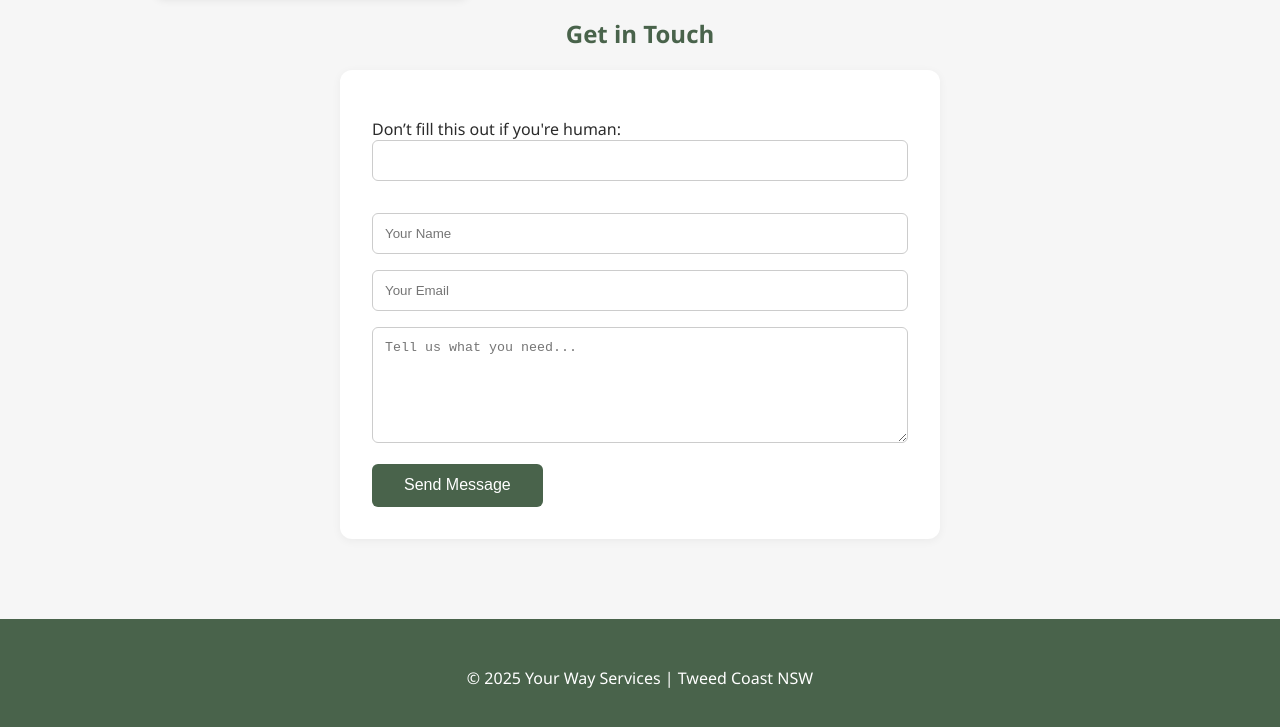
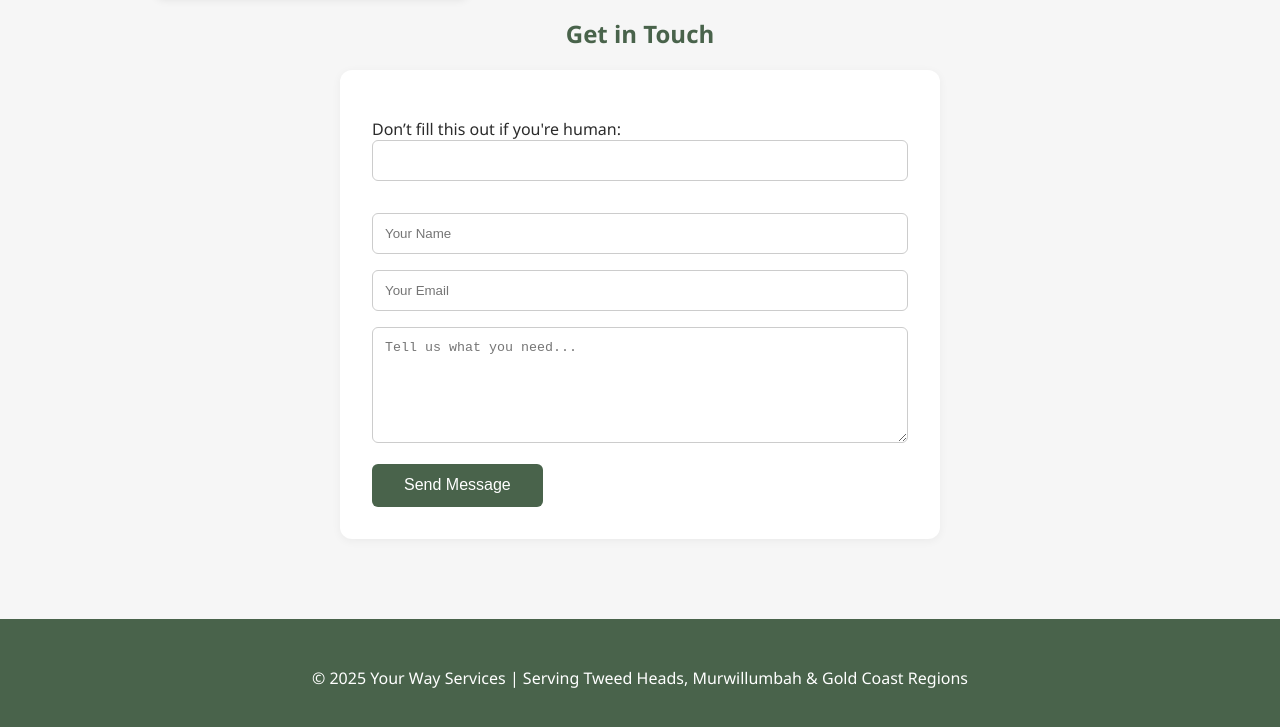
Before and after one commit to LukeCarter558/yourway-website, a plain HTML site: page index.html in a window 1280 px wide. Shown: the part 2467-3194 px from the top of the page. Drawn offline with Linux system fonts and the light colour scheme.

Commit message:
Update index.html

```diff
--- a/index.html
+++ b/index.html
@@ -73,7 +73,7 @@
   </main>
 
   <footer>
-    <p>&copy; 2025 Your Way Services | Tweed Coast NSW</p>
+    <p>&copy; 2025 Your Way Services | Serving Tweed Heads, Murwillumbah & Gold Coast Regions</p>
   </footer>
 </body>
 </html>
```
